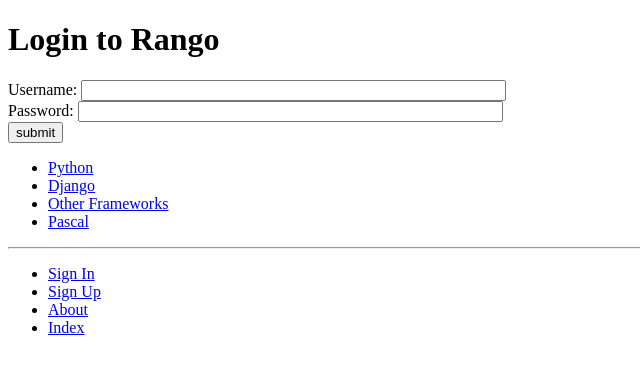
After one commit to gmtmcd/tango_with_django_project, a Django app: page /rango/login/ in a window 1280 px wide. The commit adds this page. Shown: the top 374 px of the page, without its empty margins (0-640 px from the left). Run offline with Django 3.2, Linux system fonts and the light colour scheme; data comes from the database, SQL or seed files in the repository; both versions use the stored data as it was after the commit.

Commit message:
Chapter 9 full

```diff
--- a/rango/admin.py
+++ b/rango/admin.py
@@ -1,5 +1,6 @@
 from django.contrib import admin
 from rango.models import Category, Page
+from rango.models import UserProfile
 
 class CategoryAdmin(admin.ModelAdmin):
 	prepopulated_fields = {'slug':('name',)}
@@ -9,3 +10,4 @@
 
 admin.site.register(Category, CategoryAdmin)
 admin.site.register(Page, PageAdmin)
+admin.site.register(UserProfile)
--- a/rango/models.py
+++ b/rango/models.py
@@ -1,5 +1,6 @@
 from django.db import models
 from django.template.defaultfilters import slugify
+from django.contrib.auth.models import User
 
 class Category(models.Model):
 	name = models.CharField(max_length=128, unique=True)
@@ -25,3 +26,12 @@
 
 	def __str__(self):
 		return self.title
+
+class UserProfile(models.Model):
+	user = models.OneToOneField(User)
+
+	website = models.URLField(blank=True)
+	picture = models.ImageField(upload_to='profile_images', blank=True)
+
+	def __str__(self):
+		return self.user.username
--- a/rango/templatetags/rango_template_tags.py
+++ b/rango/templatetags/rango_template_tags.py
@@ -4,5 +4,5 @@
 register = template.Library()
 
 @register.inclusion_tag('rango/cats.html')
-def get_category_list():
+def get_category_list(cat=None):
 	return {'cats': Category.objects.all(), 'act_cat': cat}
--- a/rango/urls.py
+++ b/rango/urls.py
@@ -7,4 +7,9 @@
 	url(r'^add_category/$', views.add_category, name='add_category'),
 	url(r'^category/(?P<category_name_slug>[\w\-]+)/$', views.show_category, name='show_category'),
 	url(r'^category/(?P<category_name_slug>[\w\-]+)/add_page/$', views.add_page, name='add_page'),
+	url(r'^register/$', views.register, name='register'),
+	url(r'^login/$', views.user_login, name='login'),
+	url(r'^restricted/', views.restricted, name='restricted'),
+	url(r'^logout/$', views.user_logout, name='logout'),
+
 ]
--- a/rango/views.py
+++ b/rango/views.py
@@ -1,9 +1,11 @@
 from django.shortcuts import render
-from django.http import HttpResponse
-from rango.models import Category
-from rango.models import Page
-from rango.forms import CategoryForm
-from rango.forms import PageForm
+from django.http import HttpResponseRedirect, HttpResponse
+from rango.models import Category, Page
+from rango.forms import CategoryForm, PageForm, UserForm, UserProfileForm
+from django.contrib.auth import authenticate, login, logout
+from django.core.urlresolvers import reverse
+from django.contrib.auth.decorators import login_required
+
 
 def index(request):
 	category_list = Category.objects.order_by('-likes')[:5]
@@ -33,6 +35,7 @@
 
 	return render(request, 'rango/category.html', context_dict)
 
+@login_required
 def add_category(request):
 	form = CategoryForm()
 
@@ -47,6 +50,7 @@
 
 	return render(request, 'rango/add_category.html', {'form': form})
 
+@login_required
 def add_page(request, category_name_slug):
 	try:
 		category = Category.objects.get(slug=category_name_slug)
@@ -67,3 +71,61 @@
 			print(form.errors)
 	context_dict = {'form':form, 'category': category}
 	return render(request, 'rango/add_page.html', context_dict)
+
+def register(request):
+	registered = False
+
+	if request.method == 'POST':
+		user_form = UserForm(data=request.POST)
+		profile_form = UserProfileForm(data=request.POST)
+
+		if user_form.is_valid() and profile_form.is_valid():
+			user = user_form.save()
+
+			user.set_password(user.password)
+			user.save()
+			profile = profile_form.save(commit=False)
+			profile.user = user
+
+			if 'picture' in request.FILES:
+				profile.picture = request.FILES['picture']
+
+			profile.save()
+
+			registered = True
+		else:
+			print(user_form.errors, profile_form.errors)
+	else:
+		user_form = UserForm()
+		profile_form = UserProfileForm()
+
+	return render(request,'rango/register.html',{'user_form': user_form,'profile_form': profile_form,'registered': registered})
+
+def user_login(request):
+
+	if request.method == 'POST':
+		username = request.POST.get('username')
+		password = request.POST.get('password')
+
+		user = authenticate(username=username, password=password)
+
+		if user:
+			if user.is_active:
+				login(request, user)
+				return HttpResponseRedirect(reverse('index'))
+			else:
+				return HttpResponse("Your Rango account is disabled.")
+		else:
+			print("Invalid login details: {0}, {1}".format(username, password))
+			return HttpResponse("Invalid login details supplied.")
+	else:
+		return render(request, 'rango/login.html', {})
+
+@login_required
+def restricted(request):
+	return HttpResponse("Since you're logged in, you can see this text!")
+
+@login_required
+def user_logout(request):
+	logout(request)
+	return HttpResponseRedirect(reverse('index'))
--- a/tango_with_django_project/settings.py
+++ b/tango_with_django_project/settings.py
@@ -17,6 +17,7 @@
 TEMPLATE_DIR = os.path.join(BASE_DIR, 'templates')
 STATIC_DIR = os.path.join(BASE_DIR, 'static')
 MEDIA_DIR = os.path.join(BASE_DIR, 'media')
+
 
 # Quick-start development settings - unsuitable for production
 # See https://docs.djangoproject.com/en/1.11/howto/deployment/checklist/
@@ -125,6 +126,7 @@
 STATICFILES_DIRS = [STATIC_DIR, ]
 STATIC_URL = '/static/'
 
+LOGIN_URL = '/rango/login/'
 
 # media stuff
 MEDIA_ROOT = MEDIA_DIR
--- a/templates/rango/base.html
+++ b/templates/rango/base.html
@@ -1,9 +1,10 @@
+{% load rango_template_tags %}
 <!DOCTYPE html>
-{% load rango_template_tags %}
 {% load staticfiles %}
 
 <html>
-	<head>
+	<head lang="en">
+		<meta charset="UTF-8" />
 		<title>
 			Rango -
 			{% block title_block %}
@@ -24,8 +25,15 @@
 		<hr />
 		<div>
 			<ul>
-				<li><a href="{% url 'add_category' %}">Add New Category</a></li>
+			{% if user.is_authenticated %}
+				<li><a href="{% url 'restricted' %}">Restricted Page</a></li>
+				<li><a href="{% url 'logout' %}">Logout</a></li>
+				<li><a href="{% url 'add_category' %}">Add a New Category</a></li>
+			{% else %}
+				<li><a href="{% url 'login' %}">Sign In</a></li>
+				<li><a href="{% url 'register' %}">Sign Up</a></li>
 				<li><a href="{% url 'about' %}">About</a></li>
+			{% endif %}
 				<li><a href="{% url 'index' %}">Index</a></li>
 			</ul>
 		</div>
--- a/templates/rango/category.html
+++ b/templates/rango/category.html
@@ -18,7 +18,9 @@
 		{% else %}
 			<strong>No pages currently in category.</strong>
 		{% endif %}
-		<a href="{% url 'add_page' category.slug %}">Add a Page</a>
+		{% if user.is_authenticated %}
+            <a href="{% url 'add_page' category.slug %}">Add a Page</a>
+        {% endif %}
 	{% else %}
 		The specified category does not exist!
 	{% endif %}
--- a/templates/rango/index.html
+++ b/templates/rango/index.html
@@ -7,7 +7,11 @@
 
 {% block body_block %}
 	<h1>Rango says...</h1>
-	<div>hey there partner! </div>
+	{% if user.is_authenticated %}
+		howdy {{ user.username }}!
+	{% else %}
+		hey there partner!
+	{% endif %}
 
 	<div>
 		<h2>Most Liked Categories</h2>
--- /dev/null
+++ b/templates/rango/login.html
@@ -0,0 +1,18 @@
+{% extends 'rango/base.html' %}
+{% load staticfiles %}
+
+{% block title_block %}
+	Login
+{% endblock %}
+
+{% block body_block %}
+<h1>Login to Rango</h1>
+<form id="login_form" method="post" action="{% url 'login' %}">
+	{% csrf_token %}
+	Username: <input type="text" name="username" value="" size="50" />
+	<br />
+	Password: <input type="password" name="password" value="" size="50" />
+	<br />
+	<input type="submit" value="submit" />
+</form>
+{% endblock %}
```
Also changed, not shown: rango/forms.py (+14 -1 lines), templates/rango/register.html (added, +25 -0 lines), db.sqlite3, media/profile_images/baby_toby.jpg (added), media/profile_images/baby_toby_SZYAOOt.jpg (added), rango/migrations/0005_userprofile.py (added), templates/rango/cats.html (renamed from rango/cats.html).
